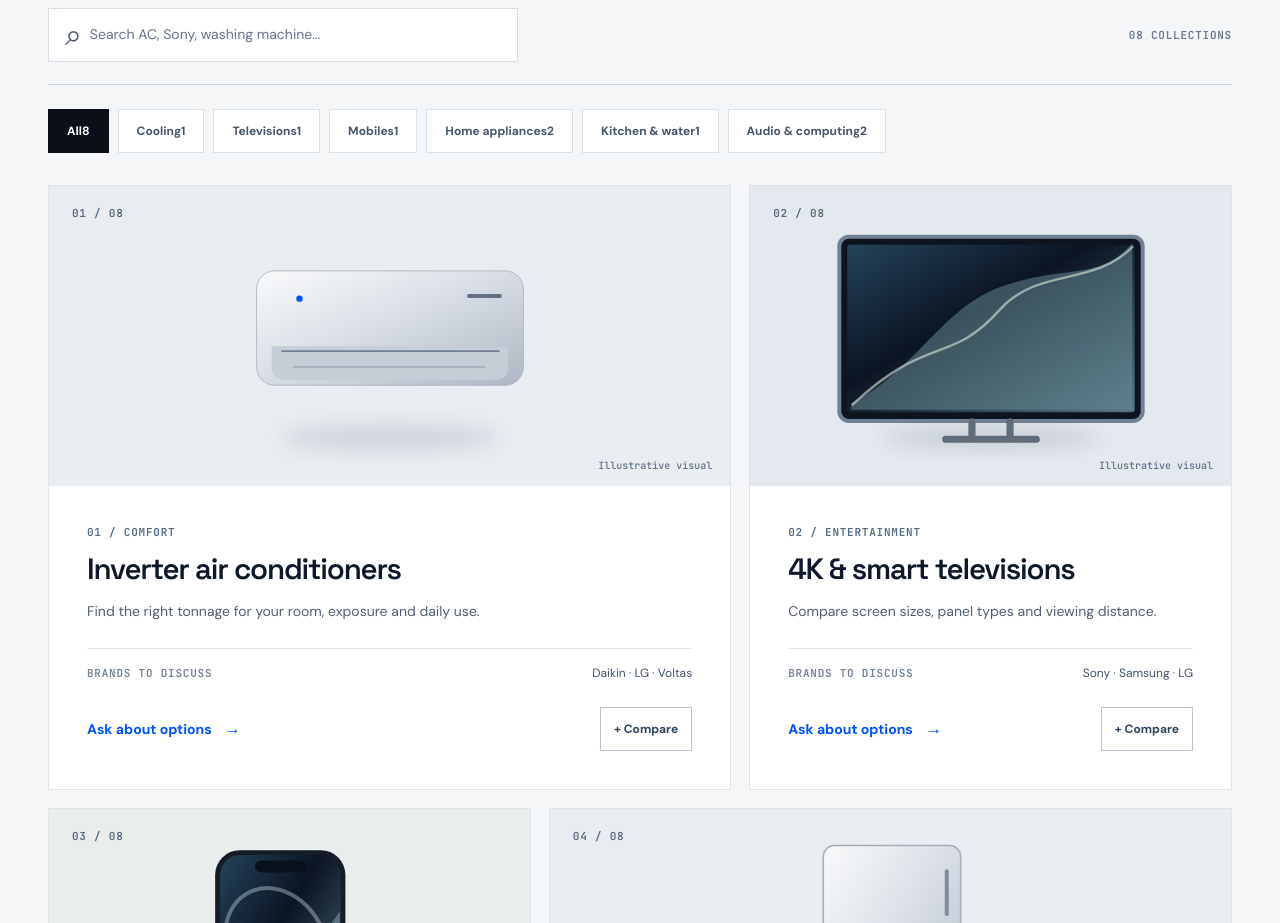
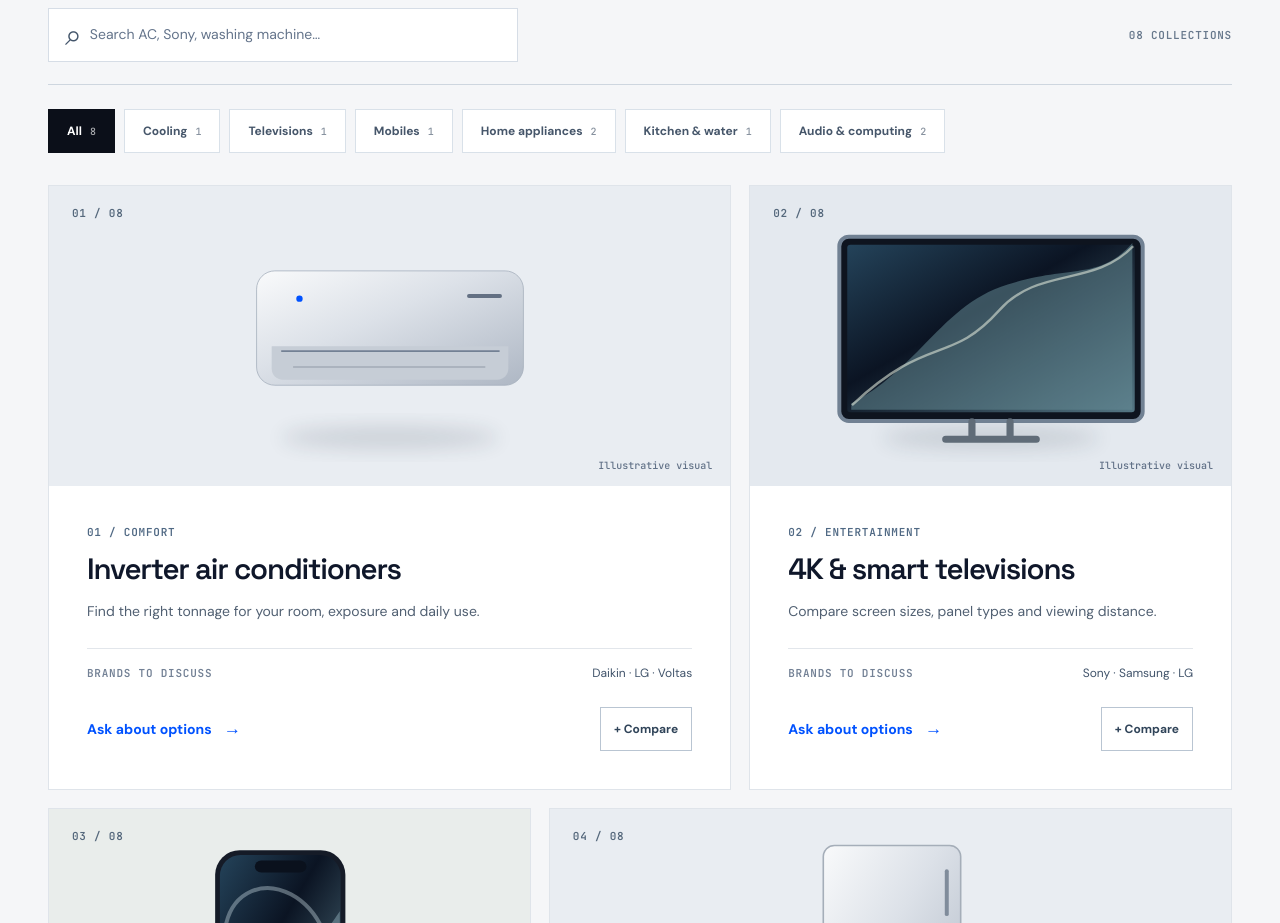
Before and after one commit to divyanshrathod35-cyber/anshdeep-electronics, a React (Vite) app: page / in a window 1280 px wide. Shown: the part 1180-2103 px from the top of the page. Built offline with nearby package versions, Linux system fonts and the light colour scheme.

Commit message:
style: accessible category counts

```diff
--- a/src/styles.css
+++ b/src/styles.css
@@ -133,6 +133,7 @@ p { line-height: 1.65; }
 .filter-button { min-height: 44px; padding: 10px 18px; border: 1px solid #D9E1E9; color: #46566A; background: #fff; font-size: 12px; font-weight: 700; }
 .filter-button:hover { border-color: #8CA0BA; }
 .filter-button.is-active { background: #0B0F19; border-color: #0B0F19; color: #fff; }
+.filter-count { display: inline-block; margin-left: 8px; font: 500 10px/1 var(--mono); opacity: .65; }
 .product-grid { display: grid; grid-template-columns: repeat(12,minmax(0,1fr)); gap: 18px; }
 .product-card { min-width: 0; background: #fff; border: 1px solid #DFE4EA; grid-column: span 6; display: grid; grid-template-rows: 300px 1fr; transition: border-color .18s var(--ease); }
 .product-card:nth-child(4n+3) { grid-column: span 5; }
```
